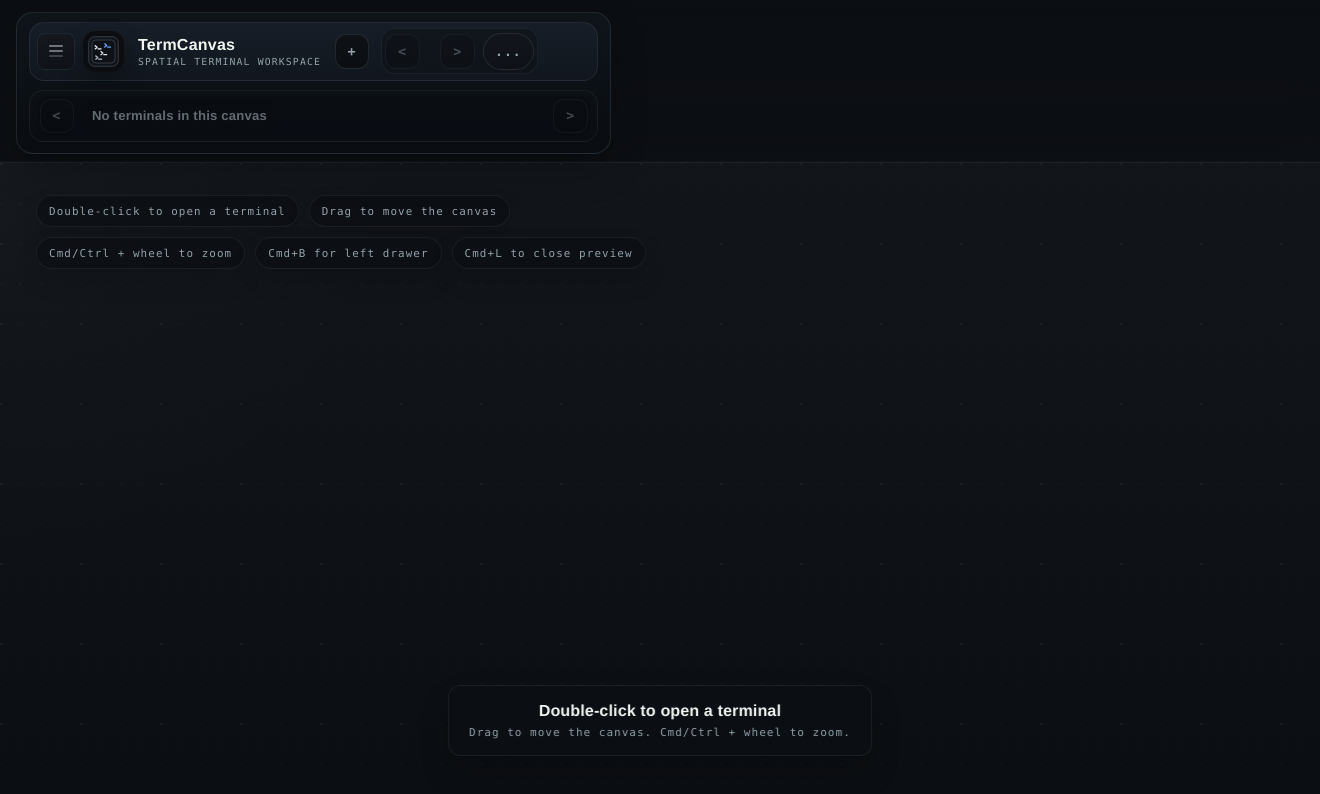
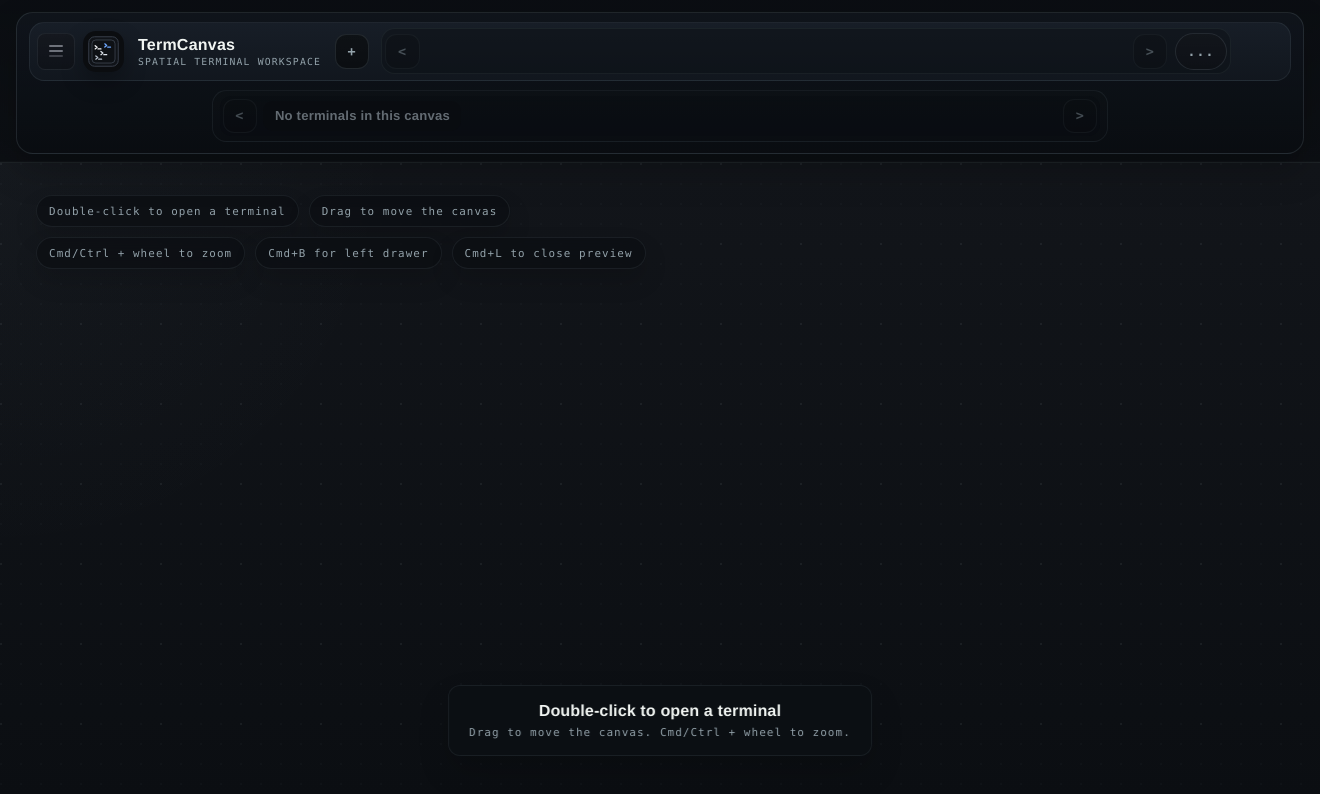
Before and after one commit to lout33/termcanvas, an Electron app: page index.html in a window 1320 px wide. Drawn offline with nearby package versions, Linux system fonts and the light colour scheme; no server answers.

Commit message:
fix topbar full-width shell layout

```diff
--- a/styles.css
+++ b/styles.css
@@ -1350,8 +1350,11 @@
 }
 
 .canvas-topbar-shell {
+  grid-column: 1 / -1;
   display: grid;
   gap: 0.55rem;
+  width: 100%;
+  min-width: 0;
   padding: 0.55rem 0.75rem 0.7rem;
   border: 1px solid rgba(186, 213, 221, 0.12);
   border-radius: 1.05rem;
```
Also changed, not shown: test/fluid-quiet-phosphor-styles.test.js (+2 -0 lines).
